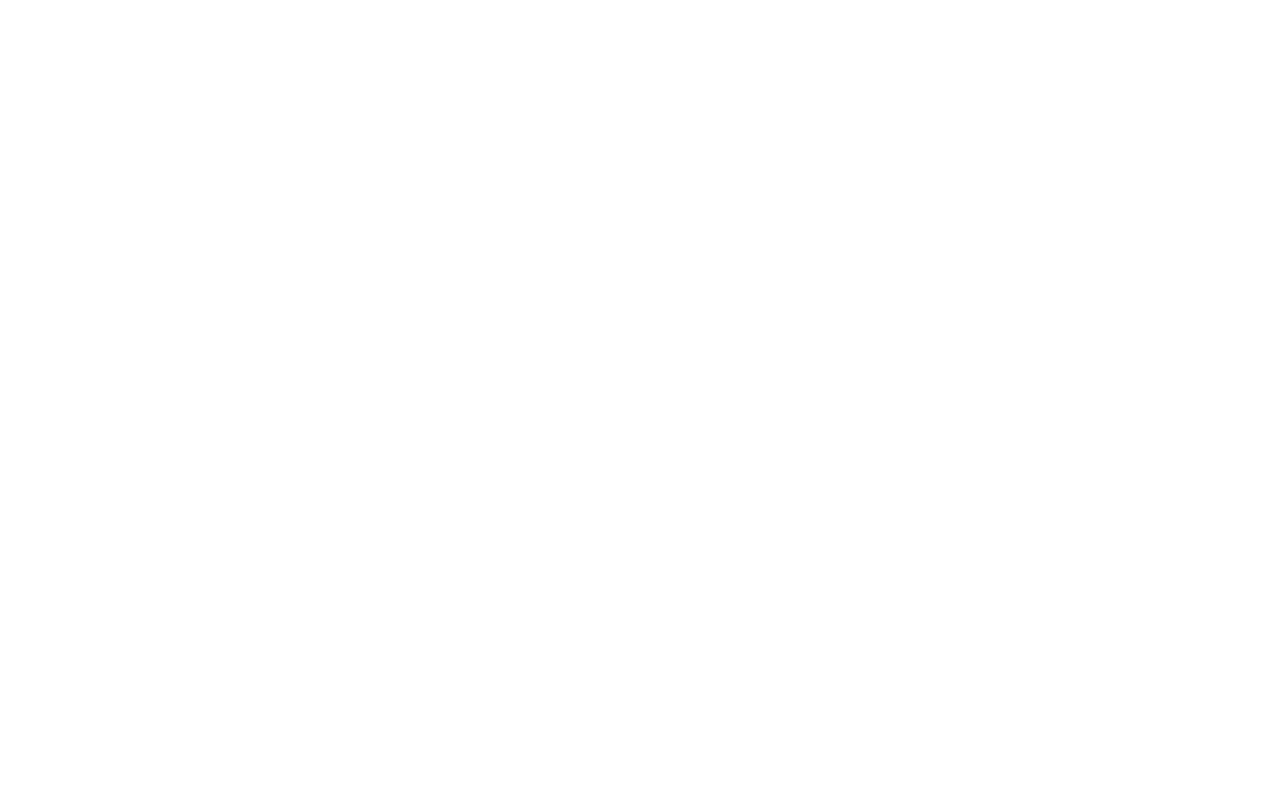
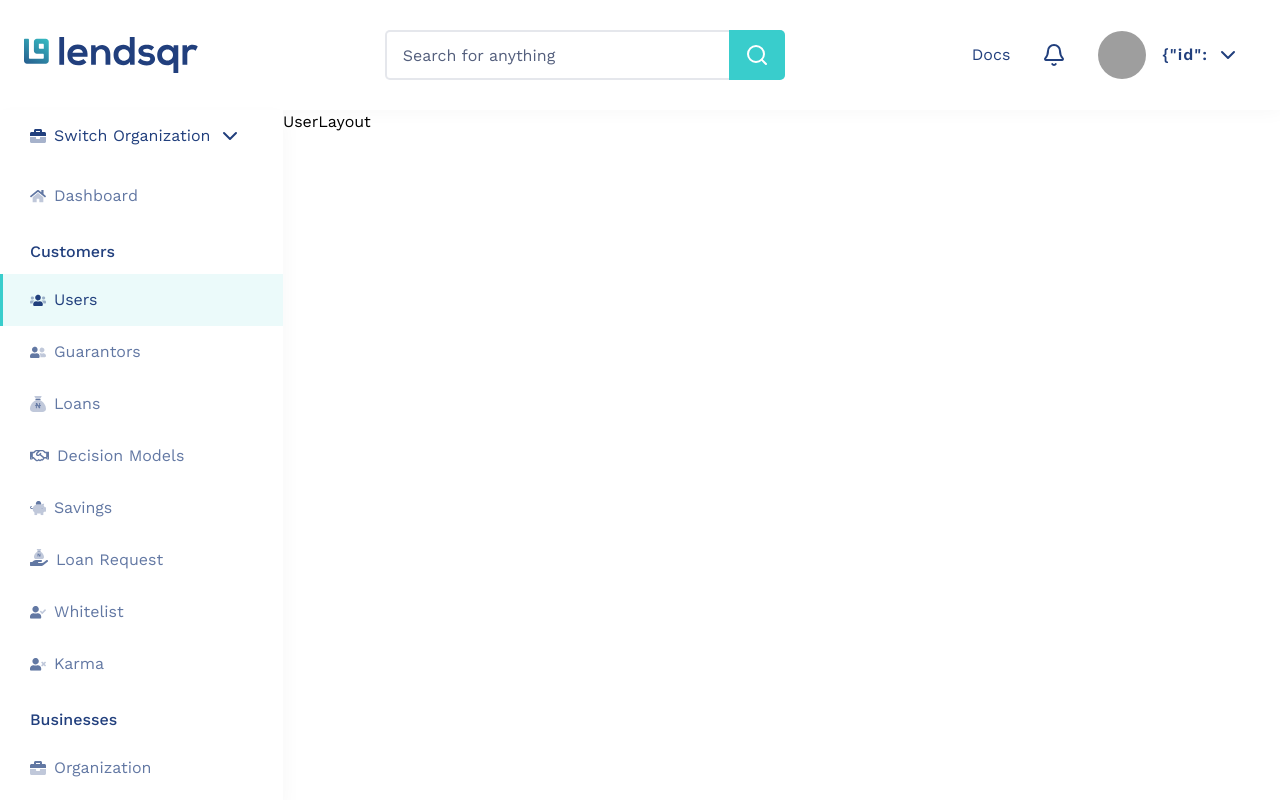
Before and after one commit to hendrixejegi/lendsqr-fe-test, a React (Vite) app: page /dashboard/users in a window 1280 px wide. Before the commit this address had no page. Built offline with nearby package versions, Linux system fonts and the light colour scheme; sample sign-in values are in the browser's storage; grey boxes are pictures that could not be loaded.

Commit message:
add active state for user link

```diff
--- a/src/components/AuthLayout.tsx
+++ b/src/components/AuthLayout.tsx
@@ -38,7 +38,7 @@
       signIn();
       toast.success('Log in success', { style: { color: 'green' } });
       reset();
-      navigate('/dashboard');
+      navigate('/dashboard/users');
     } else {
       toast.error('Incorrect email or password', { style: { color: 'red' } });
     }
--- /dev/null
+++ b/src/components/UserLayout.tsx
@@ -0,0 +1,5 @@
+import React from 'react';
+
+export const UserLayout = () => {
+  return <div>UserLayout</div>;
+};
--- a/src/components/dashboard/DashboardSidebar.tsx
+++ b/src/components/dashboard/DashboardSidebar.tsx
@@ -90,7 +90,10 @@
       <ul className="sidebar--group--links">
         {list.map(([name, Icon, path]) => (
           <li key={name}>
-            <Link to={path} className="dashboard--link">
+            <Link
+              to={path}
+              className={`dashboard--link ${path === '/dashboard/users' ? 'dashboard--link-active' : null}`}
+            >
               <Icon aria-hidden="true" />
               <span>{name}</span>
             </Link>
--- a/src/main.tsx
+++ b/src/main.tsx
@@ -10,6 +10,7 @@
 import AuthProvider from './components/AuthProvider.tsx';
 import { DashboardLayout } from './components/DashboardLayout.tsx';
 import { ProtectedRoute } from './components/ProtectedRoute.tsx';
+import { UserLayout } from './components/UserLayout.tsx';
 
 createRoot(document.getElementById('root')!).render(
   <StrictMode>
@@ -25,7 +26,9 @@
                   <DashboardLayout />
                 </ProtectedRoute>
               }
-            ></Route>
+            >
+              <Route index path="users" element={<UserLayout />} />
+            </Route>
           </Route>
         </Routes>
       </BrowserRouter>
--- a/src/scss/dashboard-sidebar.scss
+++ b/src/scss/dashboard-sidebar.scss
@@ -33,11 +33,37 @@
   background: transparent;
   text-decoration: none;
   color: $primary;
-  opacity: 0.5;
+  opacity: 0.7;
+}
+
+.dashboard--link-active {
+  opacity: 1;
+  position: relative;
+  isolation: isolate;
+
+  &::before {
+    position: absolute;
+    content: '';
+    background: $accent;
+    inset: 0;
+    z-index: -10;
+    opacity: 0.1;
+  }
+
+  &::after {
+    position: absolute;
+    content: '';
+    background: $accent;
+    top: 0;
+    left: 0;
+    height: 100%;
+    width: 3px;
+  }
 }
 
 .sidebar--group-label {
   padding-inline: $px;
+  padding-block: 10px;
   color: $primary;
   font-size: 1rem;
   font-weight: 500;
```
